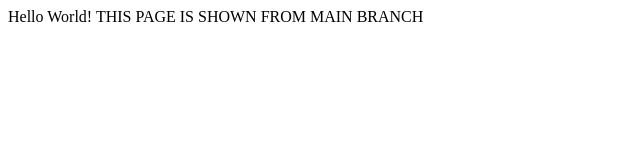
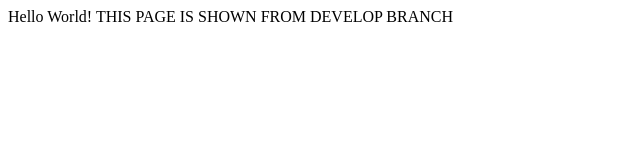
Before and after one commit to akther007/web.github.io, a plain HTML site: page index.html in a window 1280 px wide. Shown: the full height of the page, 0-640 px from the left. Drawn offline with Linux system fonts and the light colour scheme.

Commit message:
Index file modified for Develop branch

```diff
--- a/index.html
+++ b/index.html
@@ -5,6 +5,6 @@
     </head>
     <body>
 Hello World!
-THIS PAGE IS SHOWN FROM MAIN BRANCH
+THIS PAGE IS SHOWN FROM DEVELOP BRANCH
     </body>
 </html>
```
